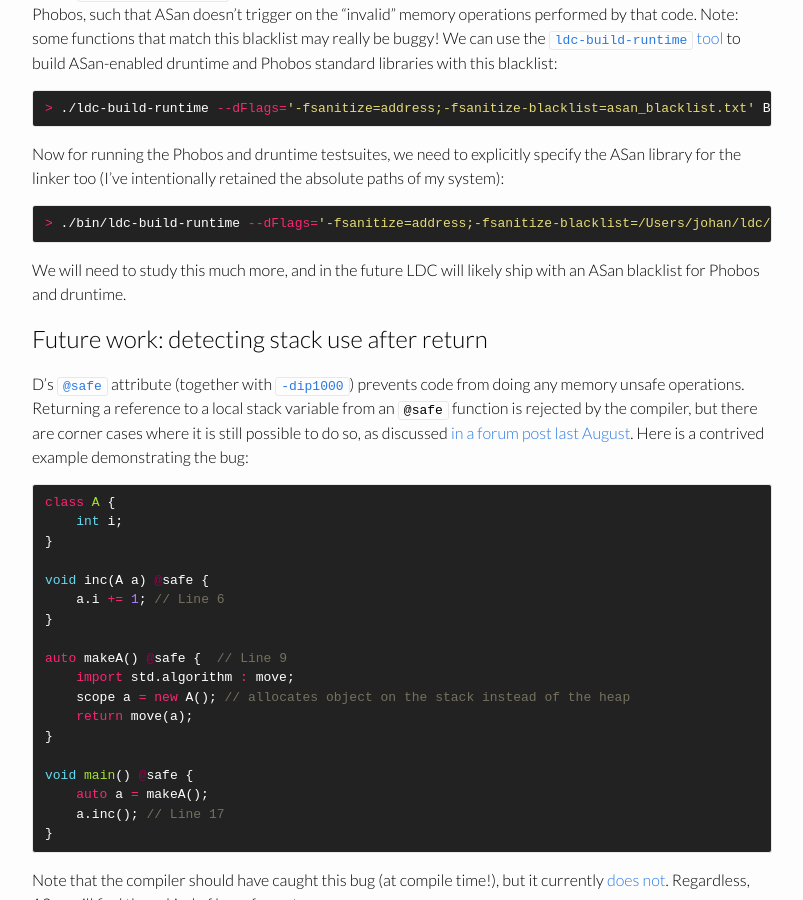
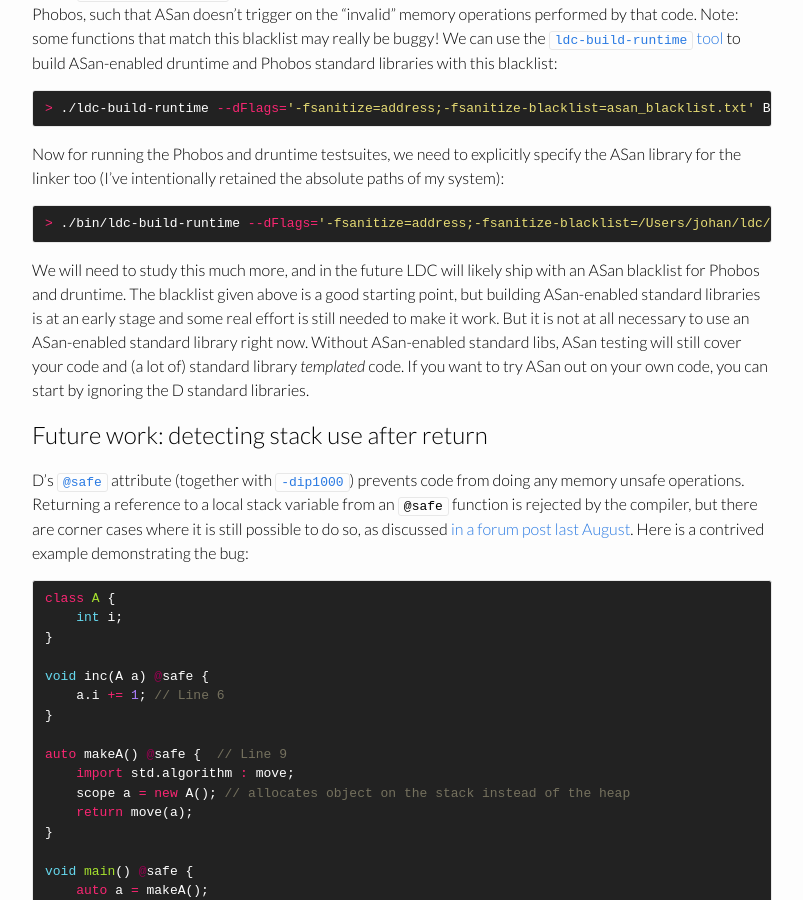
Before and after one commit to JohanEngelen/johanengelen.github.io, a Jekyll site: the page built from _posts/2017-12-25-LDC-and-AddressSanitizer.md, in a window 1280 px wide and 900 px high, scrolled down 4961 px. Shown: the whole window, without its empty margins (238-1041 px from the left). Built offline with Jekyll 4.4.1, drawn with Linux system fonts in a browser that asks for light colours.

Commit message:
Incorporate Jon's comments.

````diff
--- a/_posts/2017-12-25-LDC-and-AddressSanitizer.md
+++ b/_posts/2017-12-25-LDC-and-AddressSanitizer.md
@@ -215,6 +215,8 @@ Now for running the Phobos and druntime testsuites, we need to explicitly specif
 ```
 
 We will need to study this much more, and in the future LDC will likely ship with an ASan blacklist for Phobos and druntime.
+The blacklist given above is a good starting point, but building ASan-enabled standard libraries is at an early stage and some real effort is still needed to make it work.
+But it is not at all necessary to use an ASan-enabled standard library right now. Without ASan-enabled standard libs, ASan testing will still cover your code and (a lot of) standard library _templated_ code. If you want to try ASan out on your own code, you can start by ignoring the D standard libraries.
 
 
 # Future work: detecting stack use after return
````
